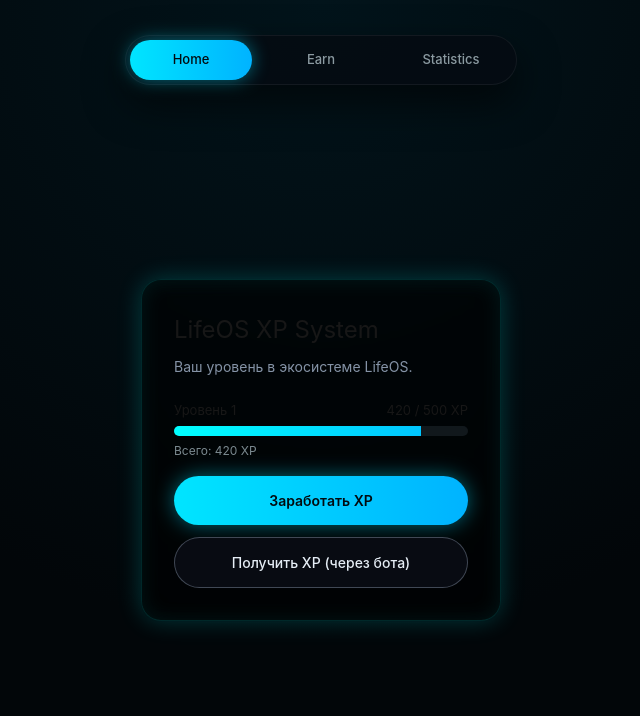
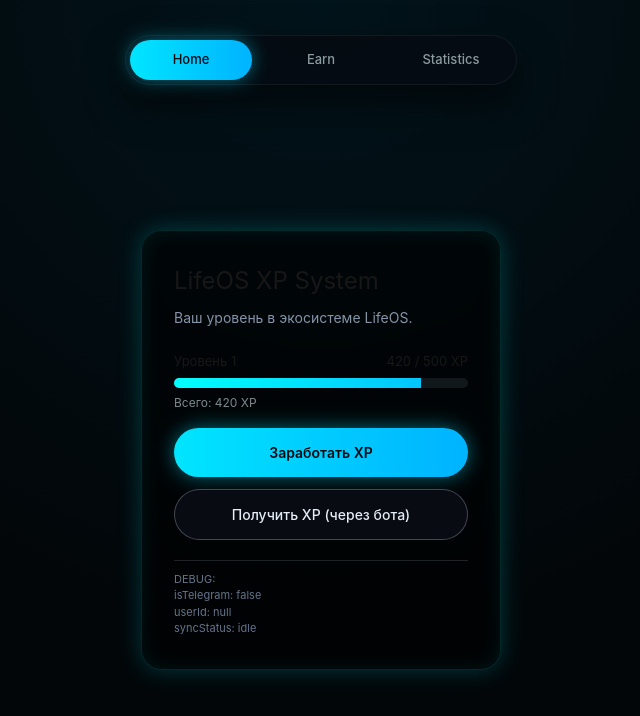
Before and after one commit to 696Studio/lifeos-webapp, a Next.js app: page / in a window 1280 px wide. Shown: the top 716 px of the page, without its empty margins (319-959 px from the left). Built offline with nearby package versions, Linux system fonts and the light colour scheme.

Commit message:
chore: add debug info for telegram sync

```diff
--- a/app/page.tsx
+++ b/app/page.tsx
@@ -23,6 +23,11 @@
   const lastLevelUpAt = useXpStore((s) => s.lastLevelUpAt);
   const [flash, setFlash] = useState(false);
 
+  // статус синхронизации профиля (для отладки)
+  const [syncStatus, setSyncStatus] = useState<
+    "idle" | "pending" | "ok" | "error"
+  >("idle");
+
   useEffect(() => {
     if (!lastLevelUpAt) return;
 
@@ -34,16 +39,18 @@
 
   // 🔐 Синхронизация профиля в Supabase по Telegram userId
   useEffect(() => {
-    // если не Телеграм — ничего не делаем
+    // если не в Telegram — не дёргаем API
     if (!isTelegram) return;
     // ждём пока приедет userId и initDataRaw
     if (!userId || !initDataRaw) return;
-    // защищаемся от пустых статов
+    // базовая защита от пустых статов
     if (totalXP == null || level == null) return;
 
     const syncProfile = async () => {
       try {
-        await fetch("/api/xp/profile/sync", {
+        setSyncStatus("pending");
+
+        const res = await fetch("/api/xp/profile/sync", {
           method: "POST",
           headers: { "Content-Type": "application/json" },
           body: JSON.stringify({
@@ -57,8 +64,23 @@
             },
           }),
         });
+
+        if (!res.ok) {
+          const data = await res.json().catch(() => null);
+          console.error(
+            "XP profile sync failed:",
+            res.status,
+            res.statusText,
+            data
+          );
+          setSyncStatus("error");
+          return;
+        }
+
+        setSyncStatus("ok");
       } catch (err) {
         console.error("Failed to sync XP profile", err);
+        setSyncStatus("error");
       }
     };
 
@@ -184,6 +206,22 @@
             Получить XP (через бота)
           </button>
         </div>
+
+        {/* 🔍 DEBUG-блок — временно, чтобы понять, что происходит в Telegram */}
+        <div
+          style={{
+            marginTop: "20px",
+            paddingTop: "10px",
+            borderTop: "1px solid rgba(148, 163, 184, 0.2)",
+            fontSize: "11px",
+            color: "#64748b",
+          }}
+        >
+          <div>DEBUG:</div>
+          <div>isTelegram: {String(isTelegram)}</div>
+          <div>userId: {userId ?? "null"}</div>
+          <div>syncStatus: {syncStatus}</div>
+        </div>
       </Card>
     </main>
   );
```
